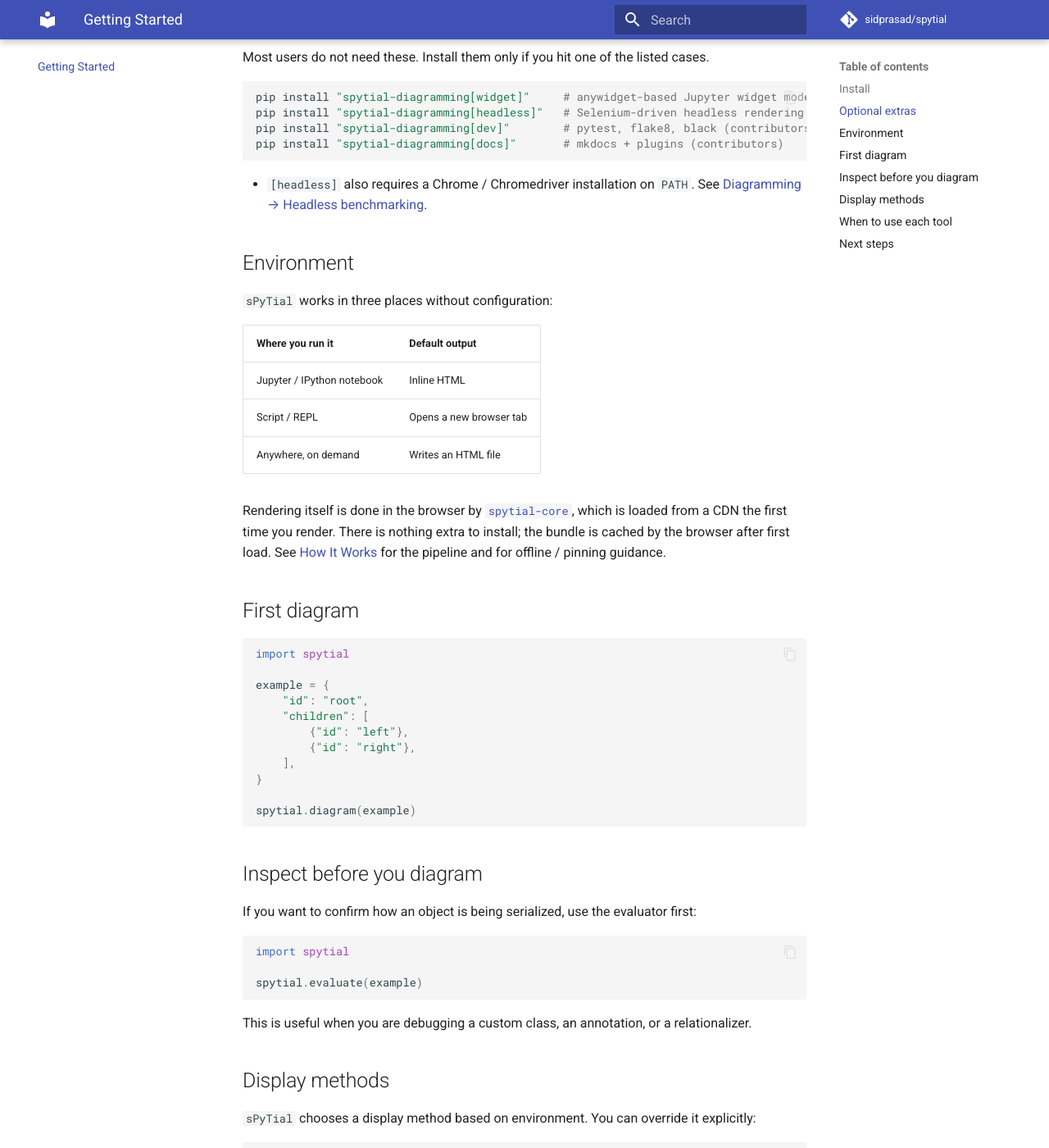
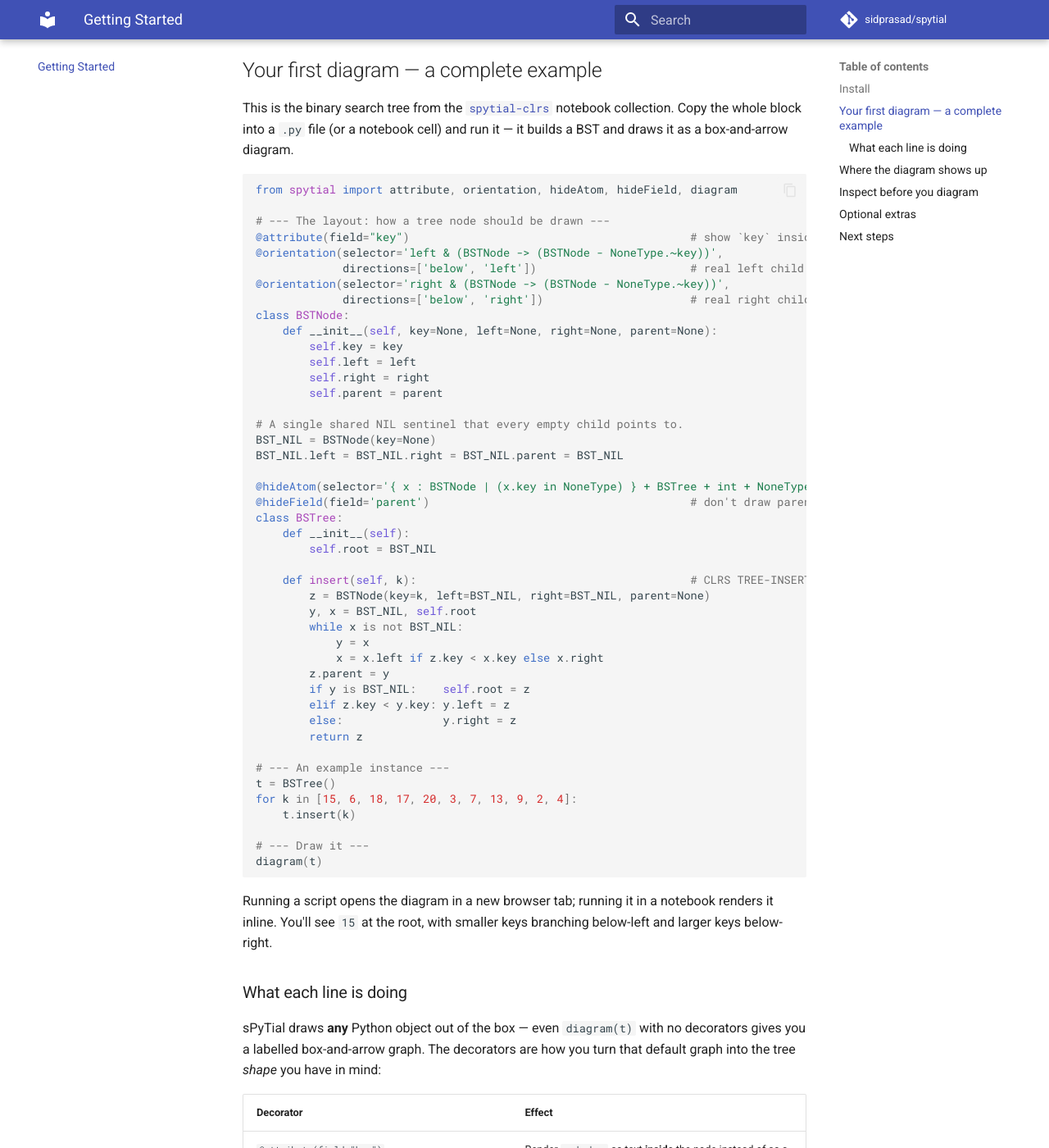
Before and after one commit to sidprasad/spytial, an MkDocs documentation site: the page built from docs/getting-started.md, in a window 1280 px wide and 1400 px high, scrolled down 529 px. Shown: the whole window at 82% size. Built offline with MkDocs 1.6.1 and Material for MkDocs 9.7.7, drawn with Linux system fonts in a browser that asks for light colours; comment, search, counter and statistics services are not loaded; some of the changed text lies outside the part shown.

Commit message:
docs: lead with a runnable BST example + add in-browser playground
The getting-started and home pages previously stopped at "pip install"
without showing what to do next. They now lead with the binary search
tree from spytial-clrs — a complete, copy-paste-runnable example (data
def + layout decorators + instance + diagram() call) with a line-by-line
walkthrough of what each decorator does.

Adds a Pyodide-based Playground (docs/assets/playground.html + a
docs/playground.md page in the nav) that runs sPyTial entirely in the
browser via `micropip install spytial_diagramming`, with a CodeMirror
editor, live diagram rendering, and stdout/traceback capture. The
playground loads the same BST example, verified end-to-end in Pyodide.

Co-Authored-By: Claude Opus 4.8 <noreply@anthropic.com>

````diff
--- a/docs/getting-started.md
+++ b/docs/getting-started.md
@@ -12,9 +12,131 @@
 pip install spytial-diagramming
 ```
 
-- **PyPI:** [pypi.org/project/spytial-diagramming](https://pypi.org/project/spytial-diagramming/)
-- **Source:** [github.com/sidprasad/spytial](https://github.com/sidprasad/spytial)
-- **Supported Python:** 3.8 – 3.12
+That's it — no browser extension, no separate renderer, no config. Supported on
+Python 3.8 – 3.12.
+
+!!! tip "Don't want to install yet?"
+    The [**Playground**](playground.md) runs this exact example in your browser.
+    Come back here when you want to run it locally.
+
+## Your first diagram — a complete example
+
+This is the binary search tree from the [`spytial-clrs`](https://github.com/sidprasad/spytial-clrs)
+notebook collection. Copy the whole block into a `.py` file (or a notebook cell)
+and run it — it builds a BST and draws it as a box-and-arrow diagram.
+
+<!-- canonical example — keep in sync with docs/index.md and the BST playground preset -->
+```python
+from spytial import attribute, orientation, hideAtom, hideField, diagram
+
+# --- The layout: how a tree node should be drawn ---
+@attribute(field="key")                                          # show `key` inside the node
+@orientation(selector='left & (BSTNode -> (BSTNode - NoneType.~key))',
+             directions=['below', 'left'])                       # real left child: below-left
+@orientation(selector='right & (BSTNode -> (BSTNode - NoneType.~key))',
+             directions=['below', 'right'])                      # real right child: below-right
+class BSTNode:
+    def __init__(self, key=None, left=None, right=None, parent=None):
+        self.key = key
+        self.left = left
+        self.right = right
+        self.parent = parent
+
+# A single shared NIL sentinel that every empty child points to.
+BST_NIL = BSTNode(key=None)
+BST_NIL.left = BST_NIL.right = BST_NIL.parent = BST_NIL
+
+@hideAtom(selector='{ x : BSTNode | (x.key in NoneType) } + BSTree + int + NoneType')  # hide the NIL/plumbing
+@hideField(field='parent')                                       # don't draw parent back-pointers
+class BSTree:
+    def __init__(self):
+        self.root = BST_NIL
+
+    def insert(self, k):                                         # CLRS TREE-INSERT
+        z = BSTNode(key=k, left=BST_NIL, right=BST_NIL, parent=None)
+        y, x = BST_NIL, self.root
+        while x is not BST_NIL:
+            y = x
+            x = x.left if z.key < x.key else x.right
+        z.parent = y
+        if y is BST_NIL:    self.root = z
+        elif z.key < y.key: y.left = z
+        else:               y.right = z
+        return z
+
+# --- An example instance ---
+t = BSTree()
+for k in [15, 6, 18, 17, 20, 3, 7, 13, 9, 2, 4]:
+    t.insert(k)
+
+# --- Draw it ---
+diagram(t)
+```
+
+Running a script opens the diagram in a new browser tab; running it in a notebook
+renders it inline. You'll see `15` at the root, with smaller keys branching
+below-left and larger keys below-right.
+
+### What each line is doing
+
+sPyTial draws **any** Python object out of the box — even `diagram(t)` with no
+decorators gives you a labelled box-and-arrow graph. The decorators are how you
+turn that default graph into the tree *shape* you have in mind:
+
+| Decorator | Effect |
+| --- | --- |
+| `@attribute(field="key")` | Render `node.key` as text **inside** the node instead of as a separate box. |
+| `@orientation(selector="left & …", directions=["below", "left"])` | Place each node's real left child **below and to the left**. |
+| `@orientation(selector="right & …", directions=["below", "right"])` | Mirror it for the right child. |
+| `@hideField(field="parent")` | Don't draw the `parent` back-pointers. |
+| `@hideAtom(selector="…")` | Hide the shared `NIL` sentinel and bare `int`/`None` atoms so only keyed nodes show. |
+
+The `selector` strings are sPyTial's relational query language — here they isolate
+the *real* child edges from the shared `NIL` sentinel so leaves stay tidy. You
+rarely need anything that elaborate: for a plain tree, `selector="left"` already
+works. See [Operations](operations.md) for the full selector syntax.
+
+!!! note "Start small, then annotate"
+    A good workflow is: call `diagram(obj)` first to see the raw structure, then add
+    one decorator at a time. The [Playground](playground.md) is the fastest place to
+    do this — edit, run, repeat.
+
+## Where the diagram shows up
+
+`sPyTial` works in three places without any configuration:
+
+| Where you run it | Default output |
+| --- | --- |
+| Jupyter / IPython notebook | Inline HTML |
+| Script / REPL | Opens a new browser tab |
+| Anywhere, on demand | Writes an HTML file |
+
+You can always force one explicitly:
+
+```python
+import spytial
+
+spytial.diagram(t, method="browser")   # open a new tab
+spytial.diagram(t, method="file")      # save spytial_visualization.html
+spytial.diagram(t, method="inline")    # force inline (notebook) output
+```
+
+The actual rendering is done in the browser by
+[`spytial-core`](how-it-works.md), loaded from a CDN the first time you render.
+There is nothing extra to install; the bundle is cached after first load. See
+[How It Works](how-it-works.md) for the pipeline and offline/pinning guidance.
+
+## Inspect before you diagram
+
+If you want to confirm exactly how an object is being serialized into atoms and
+relations — useful when debugging a custom class or annotation — use the
+[evaluator](usage/evaluator.md):
+
+```python
+import spytial
+
+spytial.evaluate(t)
+```
 
 ## Optional extras
 
@@ -27,69 +149,18 @@ pip install "spytial-diagramming[dev]"        # pytest, flake8, black (contribut
 pip install "spytial-diagramming[docs]"       # mkdocs + plugins (contributors)
 ```
 
-- `[headless]` also requires a Chrome / Chromedriver installation on `PATH`. See [Diagramming → Headless benchmarking](usage/diagramming.md#headless-benchmarking).
-
-## Environment
-
-`sPyTial` works in three places without configuration:
-
-| Where you run it | Default output |
-| --- | --- |
-| Jupyter / IPython notebook | Inline HTML |
-| Script / REPL | Opens a new browser tab |
-| Anywhere, on demand | Writes an HTML file |
-
-Rendering itself is done in the browser by [`spytial-core`](how-it-works.md), which is loaded from a CDN the first time you render. There is nothing extra to install; the bundle is cached by the browser after first load. See [How It Works](how-it-works.md) for the pipeline and for offline / pinning guidance.
-
-## First diagram
-
-```python
-import spytial
-
-example = {
-    "id": "root",
-    "children": [
-        {"id": "left"},
-        {"id": "right"},
-    ],
-}
-
-spytial.diagram(example)
-```
-
-## Inspect before you diagram
-
-If you want to confirm how an object is being serialized, use the evaluator first:
-
-```python
-import spytial
-
-spytial.evaluate(example)
-```
-
-This is useful when you are debugging a custom class, an annotation, or a relationalizer.
-
-## Display methods
-
-`sPyTial` chooses a display method based on environment. You can override it explicitly:
-
-```python
-spytial.diagram(example, method="browser")   # open a new tab
-spytial.diagram(example, method="file")      # write an HTML file
-spytial.diagram(example, method="inline")    # force inline output
-```
-
-## When to use each tool
-
-| Tool | Best for | Output |
-| --- | --- | --- |
-| `diagram()` | Visualizing object structure | HTML diagram (inline or browser) |
-| `evaluate()` | Inspecting serialized data | HTML evaluator view |
-| `dataclass_builder()` | Constructing dataclass instances | Interactive builder |
+- `[headless]` also requires a Chrome / Chromedriver installation on `PATH`. See
+  [Diagramming → Headless benchmarking](usage/diagramming.md#headless-benchmarking).
 
 ## Next steps
 
+- Try the [Playground](playground.md) — edit and run examples in your browser.
 - Read [Diagramming](usage/diagramming.md) for the main rendering workflow.
-- Read [Operations](operations.md) to control layout and drawing.
+- Read [Operations](operations.md) for every layout constraint and drawing directive.
+- Read the [Evaluator](usage/evaluator.md) guide for inspecting serialized data.
 - Read [How It Works](how-it-works.md) to understand the Python → browser pipeline.
-- Browse [CLRS Notebook Examples](examples/spytial-clrs.md) for worked examples on classic data structures (heaps, trees, graphs, hash tables, disjoint-set forests, and more).
+- Browse [CLRS Notebook Examples](examples/spytial-clrs.md) for worked examples on
+  classic data structures (heaps, trees, graphs, hash tables, disjoint-set forests).
+
+- **PyPI:** [pypi.org/project/spytial-diagramming](https://pypi.org/project/spytial-diagramming/)
+- **Source:** [github.com/sidprasad/spytial](https://github.com/sidprasad/spytial)
--- a/mkdocs.yml
+++ b/mkdocs.yml
@@ -9,6 +9,7 @@ site_dir: site
 nav:
   - Home: index.md
   - Getting Started: getting-started.md
+  - Playground: playground.md
   - How It Works: how-it-works.md
   - Diagramming: usage/diagramming.md
   - Sequences: usage/sequences.md
````
Also changed, not shown: docs/assets/playground.html (added, +387 -0 lines), docs/index.md (+53 -12 lines), docs/playground.md (added, +30 -0 lines).
